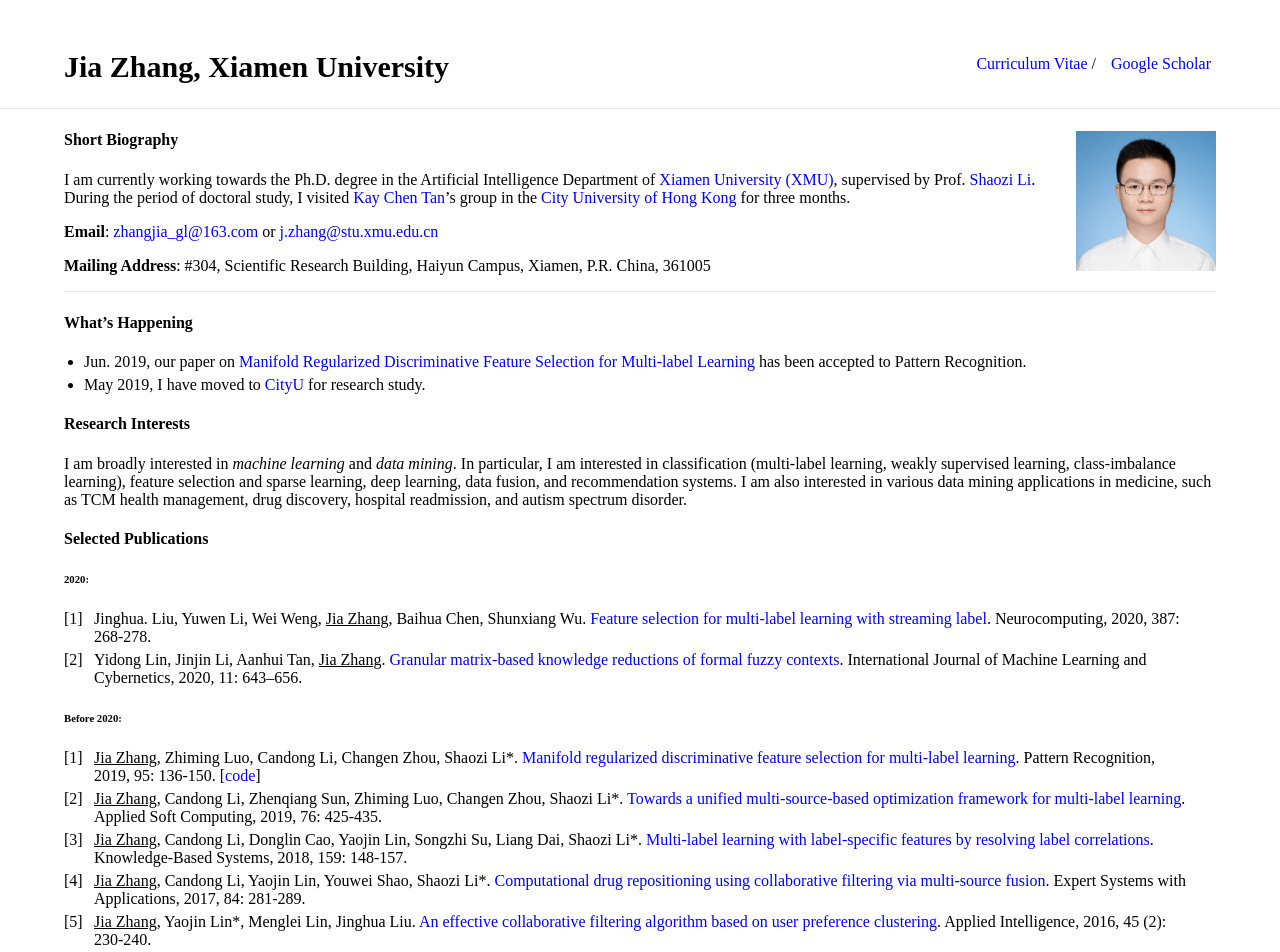
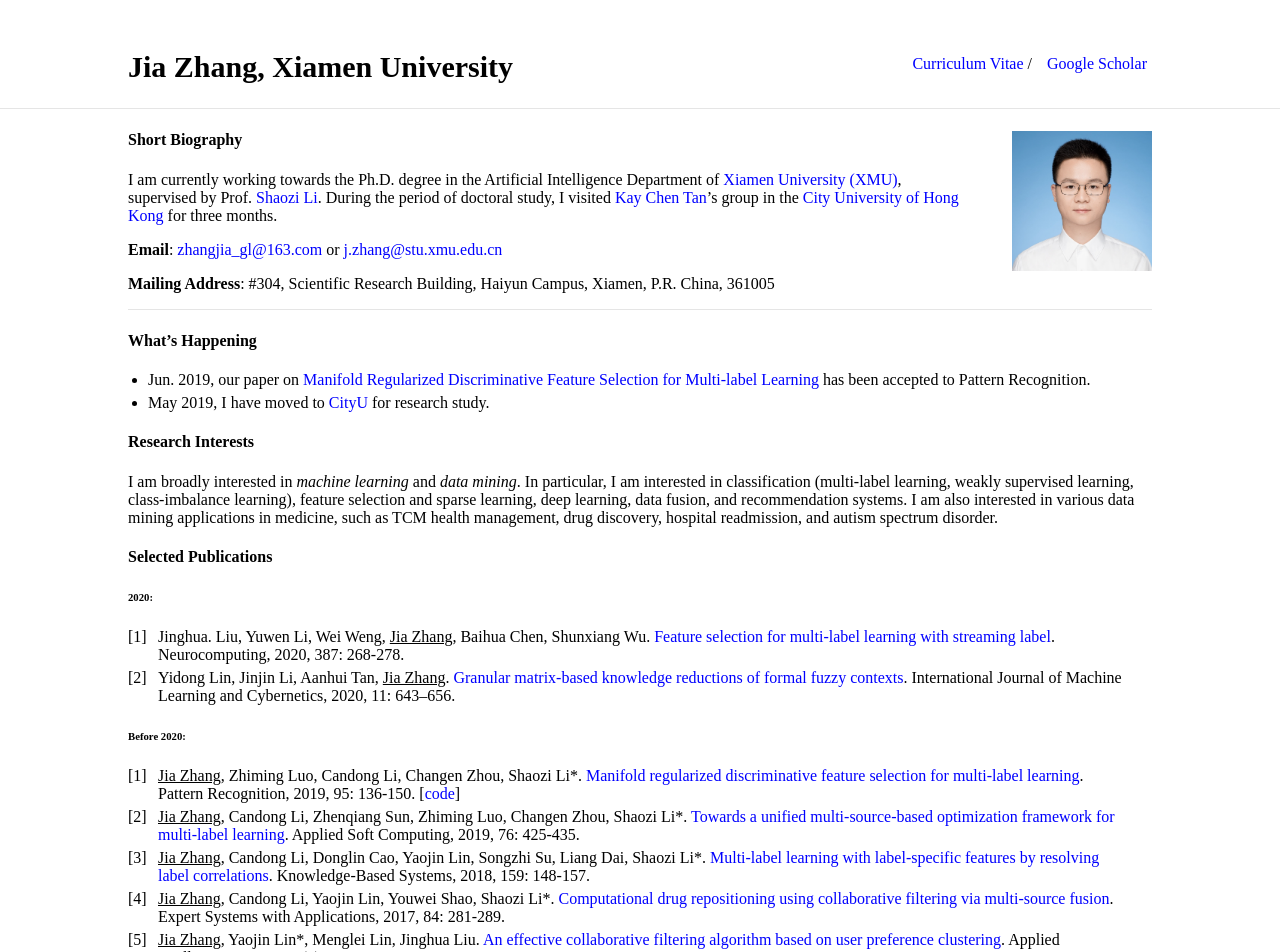
Before and after one commit to jiazhang-ml/jiazhang-ml.github.io, a Jekyll site: the page built from index.md, in a window 1280 px wide. Shown: the top 952 px of the page. Built offline with Jekyll 4.4.1, drawn with Linux system fonts in a browser that asks for light colours.

Commit message:
Update _style.scss

```diff
--- a/_sass/_style.scss
+++ b/_sass/_style.scss
@@ -12,7 +12,7 @@ html {
 body {
     margin: 0;
     font-family: "Times New Roman";
-    font-size: 16px;
+    font-size: 100%;
     height: 100%;
 }
 a {
@@ -68,7 +68,7 @@ hr {
 /* Divs */
 
 .container {
-    max-width: 90%;
+    max-width: 80%;
     margin: auto;
 }
 .wrapper {
```
